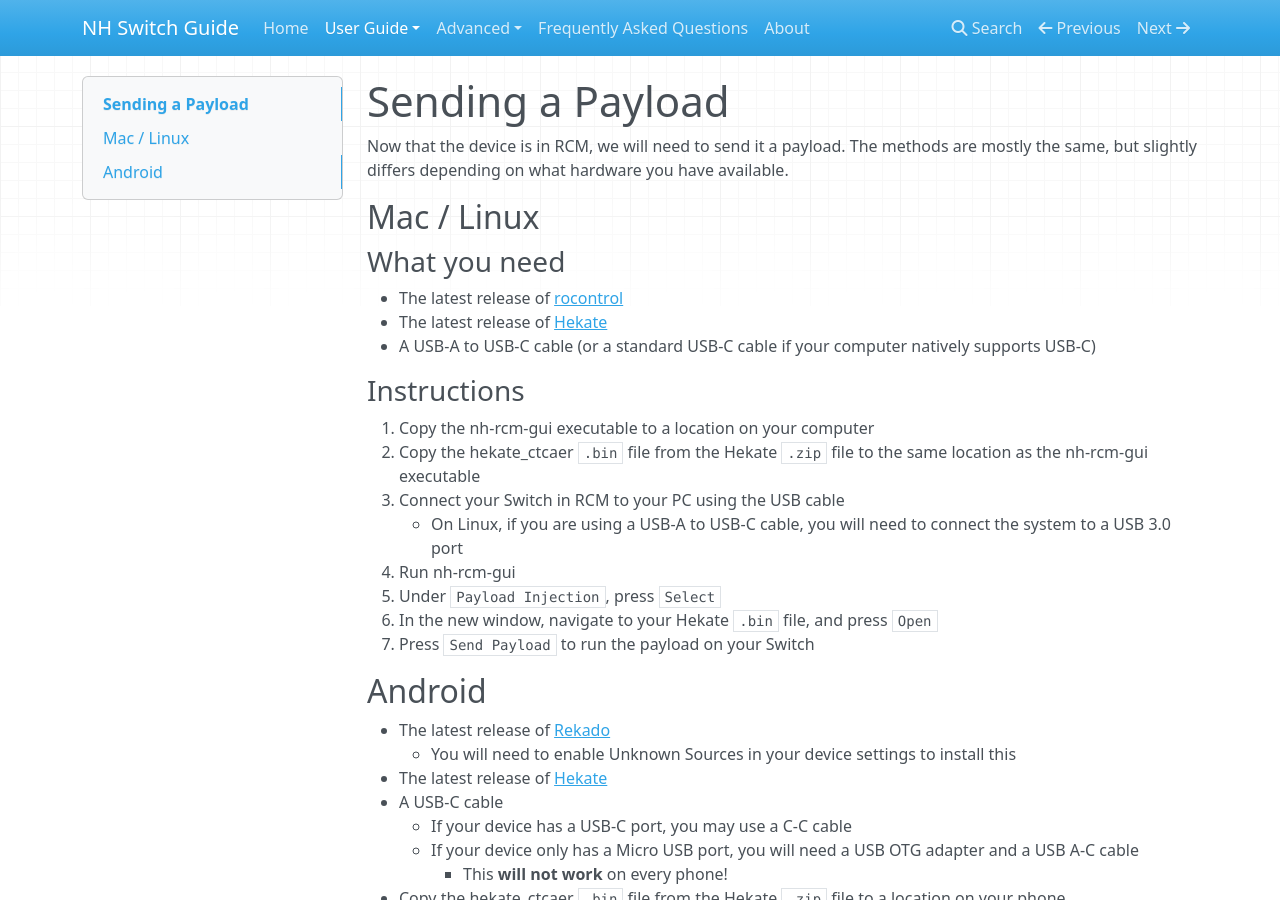
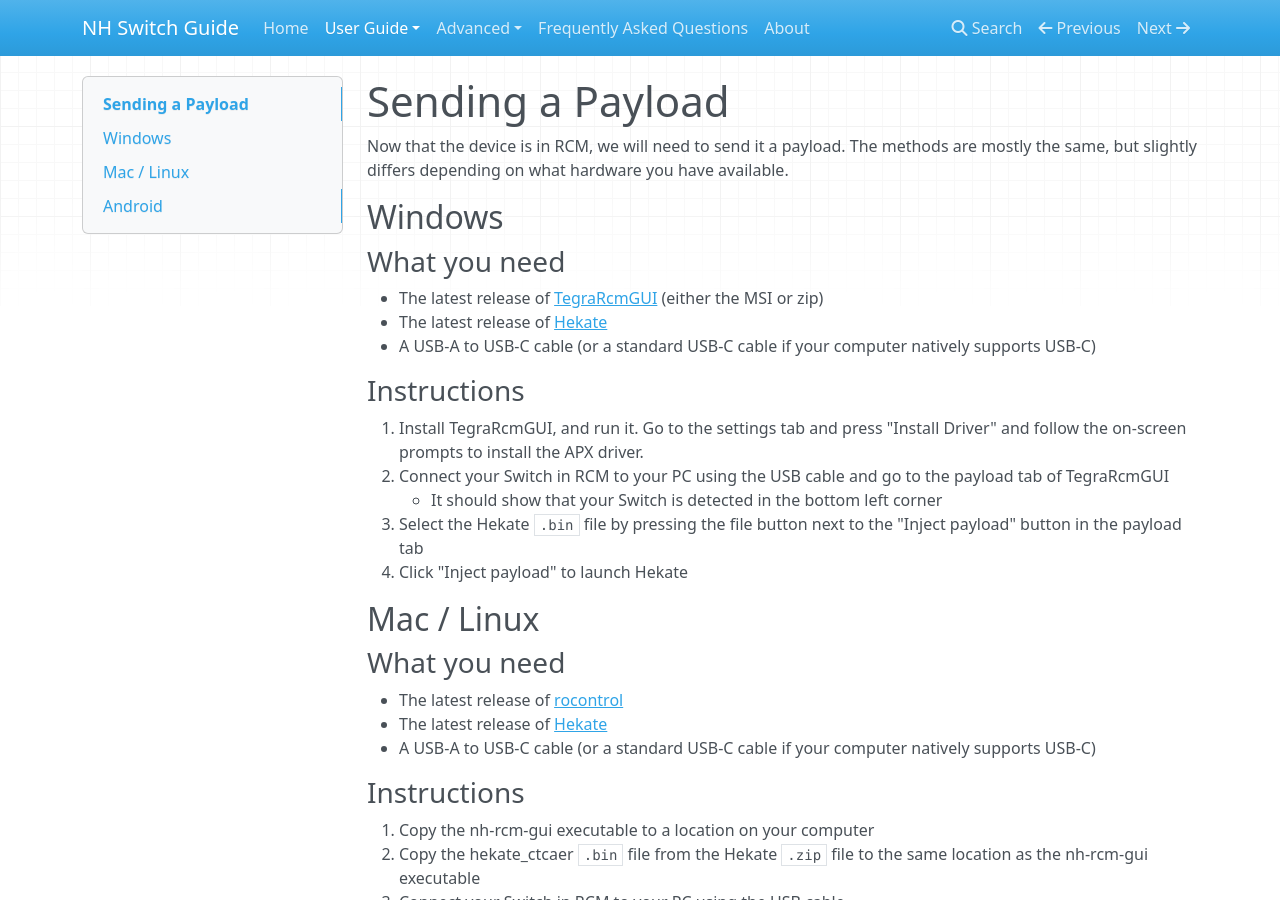
Before and after one commit to nh-server/switch-guide, an MkDocs documentation site: the page built from docs/user_guide/sending_payload.md, in a window 1280 px wide and 900 px high. Built offline with MkDocs 1.6.1, drawn with Linux system fonts in a browser that asks for light colours; nearby versions of some CDN libraries.

Commit message:
Add Windows instructions

```diff
--- a/docs/user_guide/sending_payload.md
+++ b/docs/user_guide/sending_payload.md
@@ -1,6 +1,23 @@
 # Sending a Payload
 
 Now that the device is in RCM, we will need to send it a payload. The methods are mostly the same, but slightly differs depending on what hardware you have available.
+
+## Windows
+
+### What you need
+
+- The latest release of [TegraRcmGUI](https://github.com/eliboa/TegraRcmGUI/releases) (either the MSI or zip)
+- The latest release of [Hekate](https://github.com/CTCaer/hekate/releases/)
+- A USB-A to USB-C cable (or a standard USB-C cable if your computer natively supports USB-C)
+
+### Instructions
+
+1. Install TegraRcmGUI, and run it. Go to the settings tab and press "Install Driver" and follow the on-screen prompts to install the APX driver.
+2. Connect your Switch in RCM to your PC using the USB cable and go to the payload tab of TegraRcmGUI
+	- It should show that your Switch is detected in the bottom left corner
+3. Select the Hekate `.bin` file by pressing the file button next to the "Inject payload" button in the payload tab
+4. Click "Inject payload" to launch Hekate
+
 
 ## Mac / Linux
 
```
